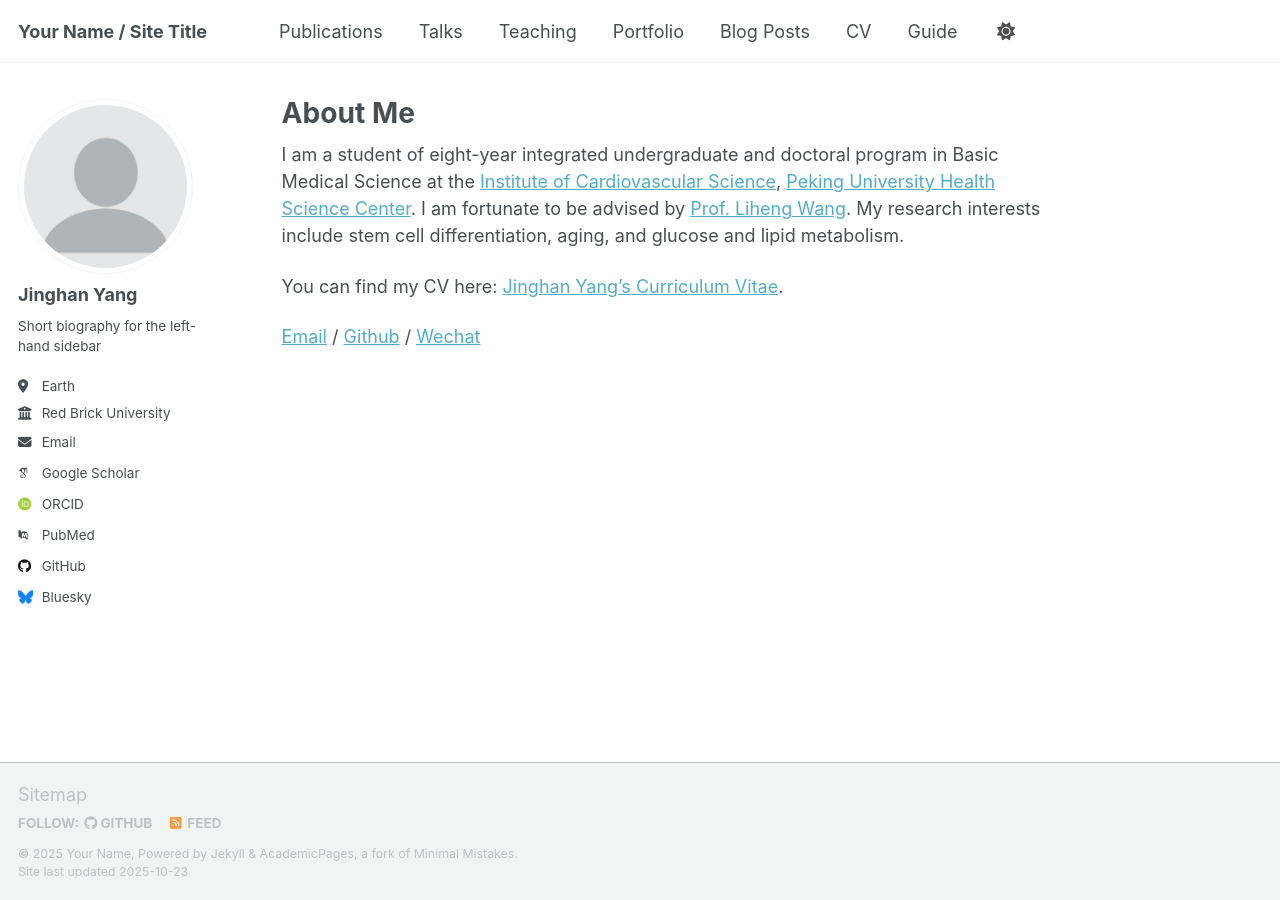
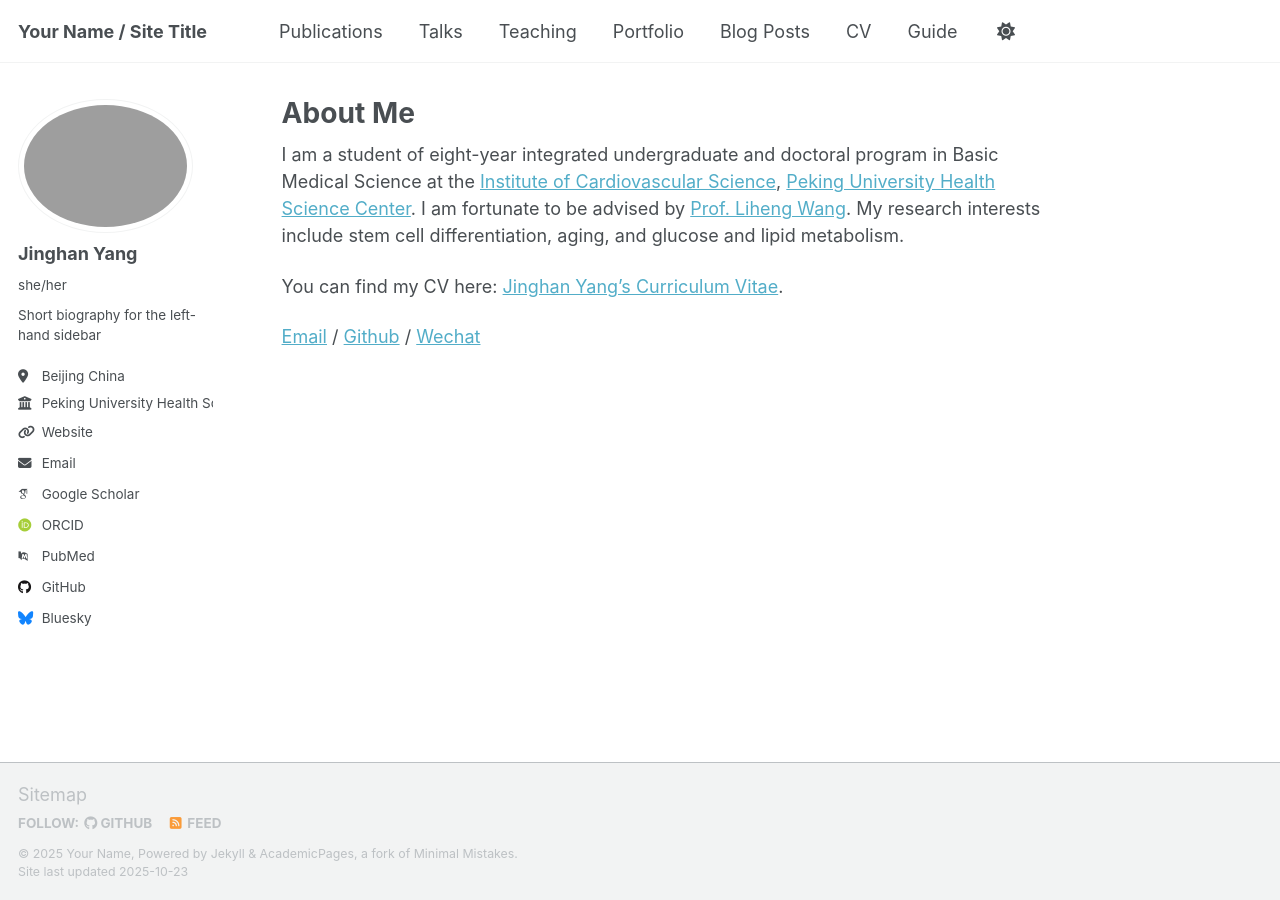
Before and after one commit to JinghanYang127/JinghanYang127.github.io, a Jekyll site: the page built from _pages/about.md, in a window 1280 px wide. Built offline with Jekyll 4.4.1, drawn with Linux system fonts in a browser that asks for light colours; some web fonts are replaced; a script that is not in the unit is left out.

Commit message:
Update _config.yml

```diff
--- a/_config.yml
+++ b/_config.yml
@@ -23,14 +23,14 @@ repository               : "academicpages/academicpages.github.io"
 #               Additional customization can be done by editing /_includes/author-profile.html
 author:
   # Biographic information
-  avatar           : "profile.png"
+  avatar           : "profile.jpg"
   name             : "Jinghan Yang"
-  pronouns         : # example: "she/her"
+  pronouns         : "she/her"
   bio              : "Short biography for the left-hand sidebar"
-  location         : "Earth"
-  employer         : "Red Brick University"
-  uri              : # URL
-  email            : "none@example.org"
+  location         : "Beijing China"
+  employer         : "Peking University Health Science Center"
+  uri              : "https://JinghanYang127.github.io"
+  email            : "2110305213@stu.pku.edu.cn"
 
   # Academic websites
   academia         : # URL
```
